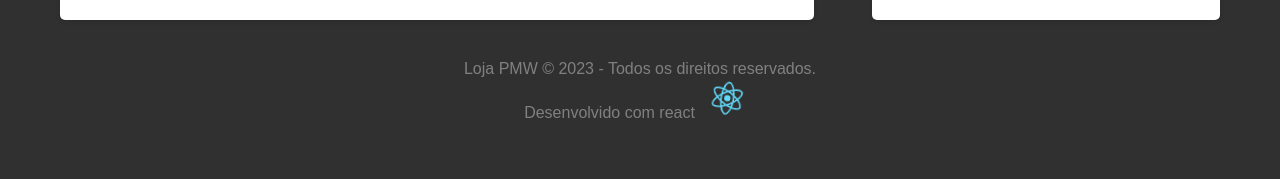
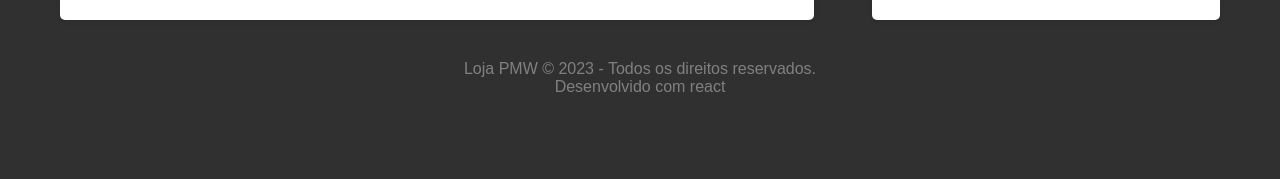
Before and after one commit to OdaliID/Loija-Fake-Store-API, a React (Create React App) app: page / in a window 1280 px wide. Shown: the part 210-389 px from the top of the page. Built offline with nearby package versions, Linux system fonts and the light colour scheme; no server answers.

Commit message:
Update App.js

```diff
--- a/src/App.js
+++ b/src/App.js
@@ -104,7 +104,7 @@ function App() {
       </div>
       <footer className="rodape">
         <div>Loja PMW &copy; 2023 - Todos os direitos reservados.</div>
-        <div>Desenvolvido com react <img src={logo} className="App-logo" alt="logo" /></div>
+        <div>Desenvolvido com react <img src={logo} className="rodape-logo" alt="logo" /></div>
       </footer>
     </div>
   );
```
